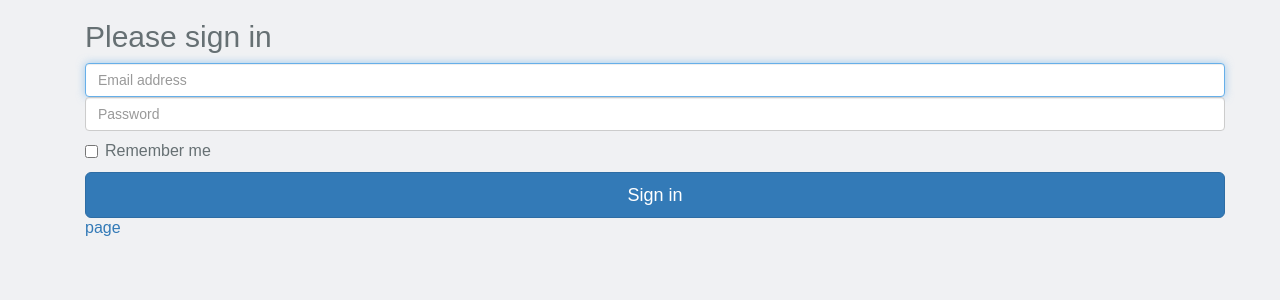
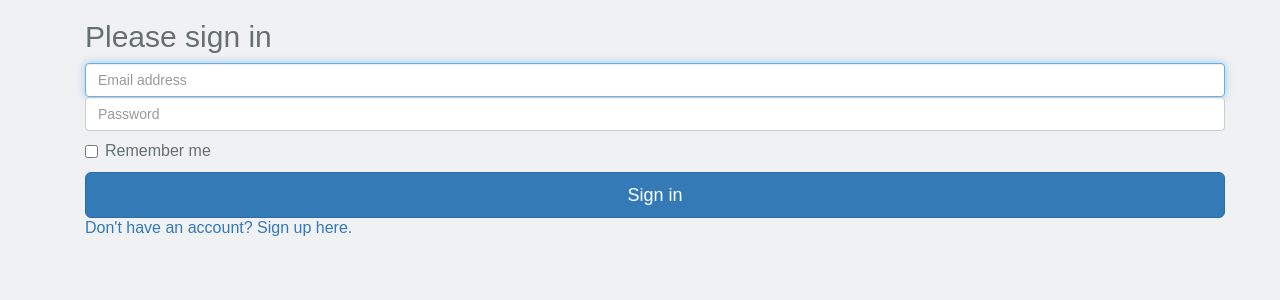
Before and after one commit to summer2200/lixue-chatroom, a Node server app: page /sign-in in a window 1280 px wide. Shown: the top 300 px of the page. Run offline with Node 20, Linux system fonts and the light colour scheme; some libraries are stand-ins or nearby versions.

Commit message:
sign in with email

```diff
--- a/config.js
+++ b/config.js
@@ -49,5 +49,6 @@ module.exports = function(app, io) {
 
     app.use(passport.initialize());
     app.use(passport.session());
+    app.use(cookieParser());
 
 };
--- a/routes.js
+++ b/routes.js
@@ -9,7 +9,9 @@ var gravatar = require('gravatar'),
 var UserItem = require('./models/userItem');
 var passport = require('passport');
 var bodyParser = require('body-parser');
+var cookieParser = require('cookie-parser');
 var urlencodedParser = bodyParser.urlencoded({ extended: false });
+var session = require('express-session');
 // Export a function, so that we can pass
 // the app and io instances from the app.js file:
 
@@ -31,7 +33,7 @@ module.exports = function(app, io) {
     });
 
     app.get('/sign-in', function(req, res) {
-        res.render('signIn',{msg:''});
+        res.render('signIn', { msg: '' });
     });
 
     app.post('/sign-in', urlencodedParser, function(req, res) {
@@ -39,14 +41,17 @@ module.exports = function(app, io) {
             return res.sendStatus(400);
         }
         // res.send('welcome, ' + req.body.username)
+        var email = req.body.email;
+        var password = req.body.password;
         var username = req.body.username;
-        var password = req.body.password;
-        UserItem.findOne({name: username, password:password},function (err,result) {
-        	if(result){
-        		res.redirect('/personal-page');
-        	}else{
-        		res.render('signIn',{msg: 'user name or password error'});
-        	}
+        UserItem.findOne({ email: email, password: password}, function(err, result) {
+            if (result) {
+                // res.redirect('/personal-page');
+                res.write(req.cookie[username]);
+
+            } else {
+                res.render('signIn', { msg: 'user email or password error' });
+            }
         });
 
     });
@@ -54,6 +59,7 @@ module.exports = function(app, io) {
     app.get('/personal-page', function(req, res) {
         res.render('personalPage');
     });
+
 
     app.post('/sign-up', function(req, res) {
         // res.render('signUp', {up:'success'});
@@ -80,14 +86,9 @@ module.exports = function(app, io) {
         res.render('signUp');
     });
 
-    // app.get('/personal-page', function(req, res){
-    // 	res.render('/personal-page');
-    // });
     app.get('/create-group', function(req, res) {
         res.render('createGroup');
     });
-
-
 
     app.get('/chat/:id', function(req, res) {
 
@@ -146,22 +147,16 @@ module.exports = function(app, io) {
         // When the client emits 'login', save his name and avatar,
         // and add them to the room
         socket.on('login', function(data) {
-
             var room = findClientsSocket(io, data.id);
             // Only two people per room are allowed
             if (room.length < 2) {
-
                 // Use the socket object to store data. Each client gets
                 // their own unique socket object
-
                 socket.username = data.user;
                 socket.room = data.id;
                 socket.avatar = gravatar.url(data.avatar, { s: '140', r: 'x', d: 'mm' });
-
                 // Tell the person what he should use for an avatar
                 socket.emit('img', socket.avatar);
-
-
                 // Add the client to the room
                 socket.join(data.id);
 
@@ -175,10 +170,8 @@ module.exports = function(app, io) {
 
                     avatars.push(room[0].avatar);
                     avatars.push(socket.avatar);
-
                     // Send the startChat event to all the people in the
                     // room, along with a list of people that are in it.
-
                     chat.in(data.id).emit('startChat', {
                         boolean: true,
                         id: data.id,
--- a/views/signIn.ejs
+++ b/views/signIn.ejs
@@ -27,17 +27,17 @@
       <div id="msg" style="background-color: red;"><%= msg %></div>
       <form class="form-signin" method="post" action="/sign-in">
         <h2 class="form-signin-heading">Please sign in</h2>
-        <label for="inputEmail" class="sr-only">User name</label>
-        <input type="text" id="signInUserName" class="form-control" placeholder="Email address" name="username" required autofocus>
+        <label for="inputEmail" class="sr-only">User Email</label>
+        <input type="text" id="signInUserName" class="form-control" placeholder="Email address" name="email" required autofocus>
         <label for="inputPassword" class="sr-only">Password</label>
         <input type="password" id="inputPassword" class="form-control" placeholder="Password" name="password" required>
         <div class="checkbox">
           <label>
-            <input type="checkbox" value="remember-me"> Remember me
+            <input type="checkbox" value="remember" name="remember"> Remember me
           </label>
         </div>
         <button class="btn btn-lg btn-primary btn-block" type="submit">Sign in</button>
-        <a href="/personal-page">page</a>
+        <a href="/sign-up">Don't have an account? Sign up here.</a>
       </form>
 
     </div>
```
